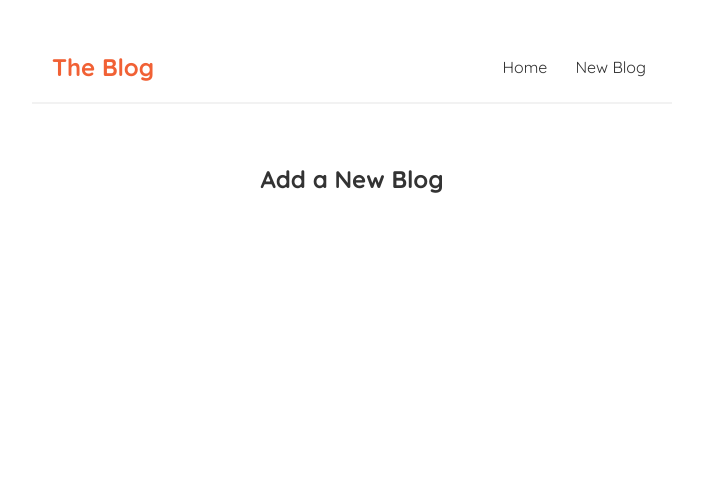
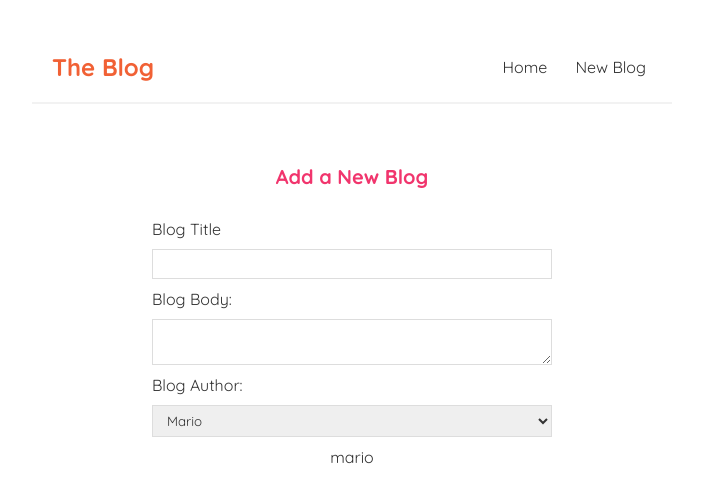
Before and after one commit to dylewskii/react-practice, a React (Vite) app in the folder react-blog/: page /create in a window 1280 px wide. Shown: the top 502 px of the page, without its empty margins (288-991 px from the left). Built offline with nearby package versions, Linux system fonts and the light colour scheme.

Commit message:
add new blog submission feature

```diff
--- a/react-blog/src/components/Create.jsx
+++ b/react-blog/src/components/Create.jsx
@@ -1,7 +1,41 @@
+import { useState } from "react";
+
 const Create = () => {
+  const [title, setTitle] = useState("");
+  const [body, setBody] = useState("");
+  const [author, setAuthor] = useState("mario");
   return (
     <div className="create">
       <h2>Add a New Blog</h2>
+      <form action="">
+        <label htmlFor="">Blog Title</label>
+        <input
+          type="text"
+          required
+          value={title}
+          onChange={(e) => setTitle(e.target.value)}
+        />
+
+        <label htmlFor="">Blog Body:</label>
+        <textarea
+          required
+          value={body}
+          onChange={(e) => setBody(e.target.value)}
+        ></textarea>
+
+        <label htmlFor="">Blog Author:</label>
+        <select
+          value={author}
+          onChange={(e) => setAuthor(e.target.value)}
+          required
+        >
+          <option value="mario">Mario</option>
+          <option value="yoshi">Yoshi</option>
+        </select>
+        <p>{title}</p>
+        <p>{body}</p>
+        <p>{author}</p>
+      </form>
     </div>
   );
 };
--- a/react-blog/src/index.css
+++ b/react-blog/src/index.css
@@ -70,3 +70,36 @@
   border-radius: 8px;
   cursor: pointer;
 }
+
+.create {
+  max-width: 400px;
+  margin: 0 auto;
+  text-align: center;
+}
+.create label {
+  text-align: left;
+  display: block;
+}
+.create h2 {
+  font-size: 20px;
+  color: #f1356d;
+  margin-bottom: 30px;
+}
+.create input,
+.create textarea,
+.create select {
+  width: 100%;
+  padding: 6px 10px;
+  margin: 10px 0;
+  border: 1px solid #ddd;
+  box-sizing: border-box;
+  display: block;
+}
+.create button {
+  background: #f1356d;
+  color: #fff;
+  border: 0;
+  padding: 8px;
+  border-radius: 8px;
+  cursor: pointer;
+}
```
